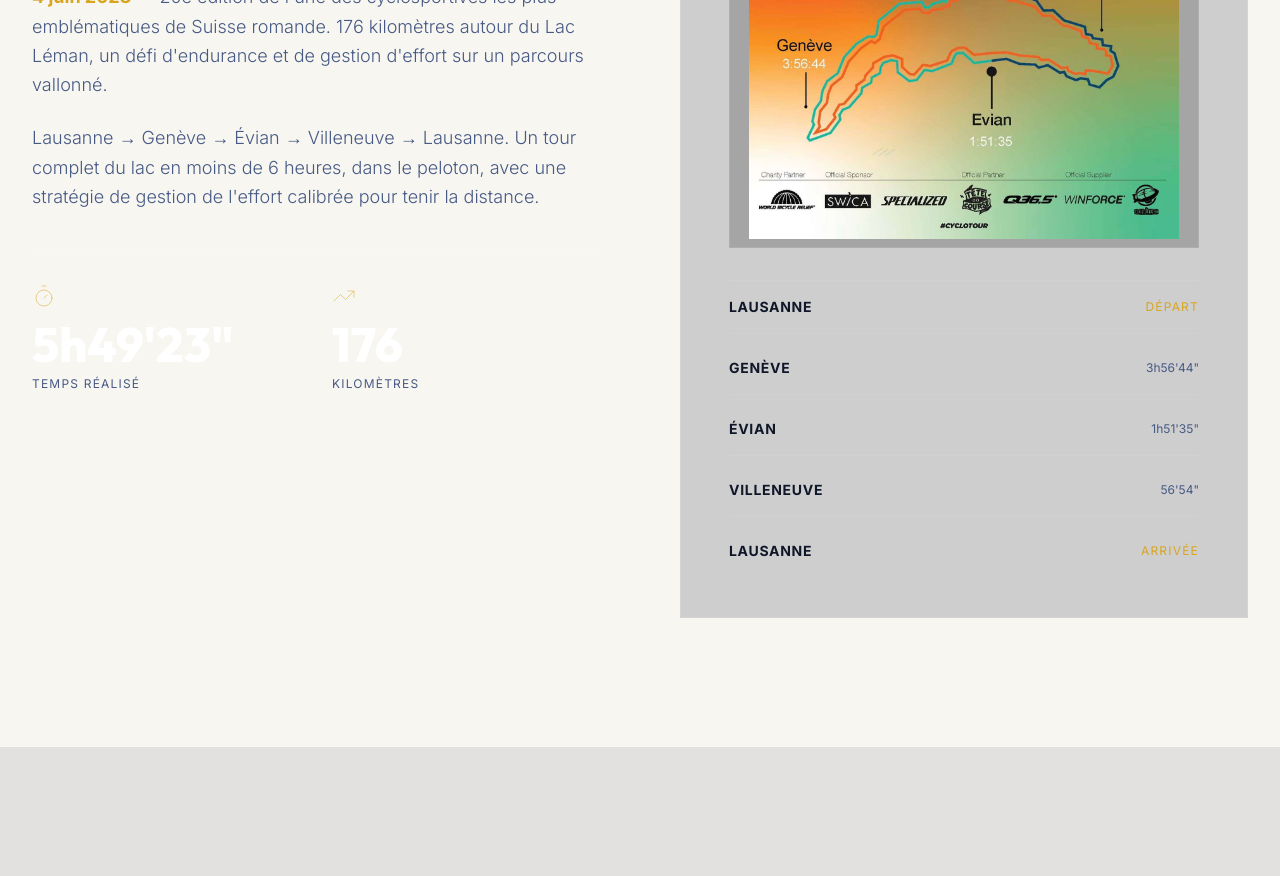
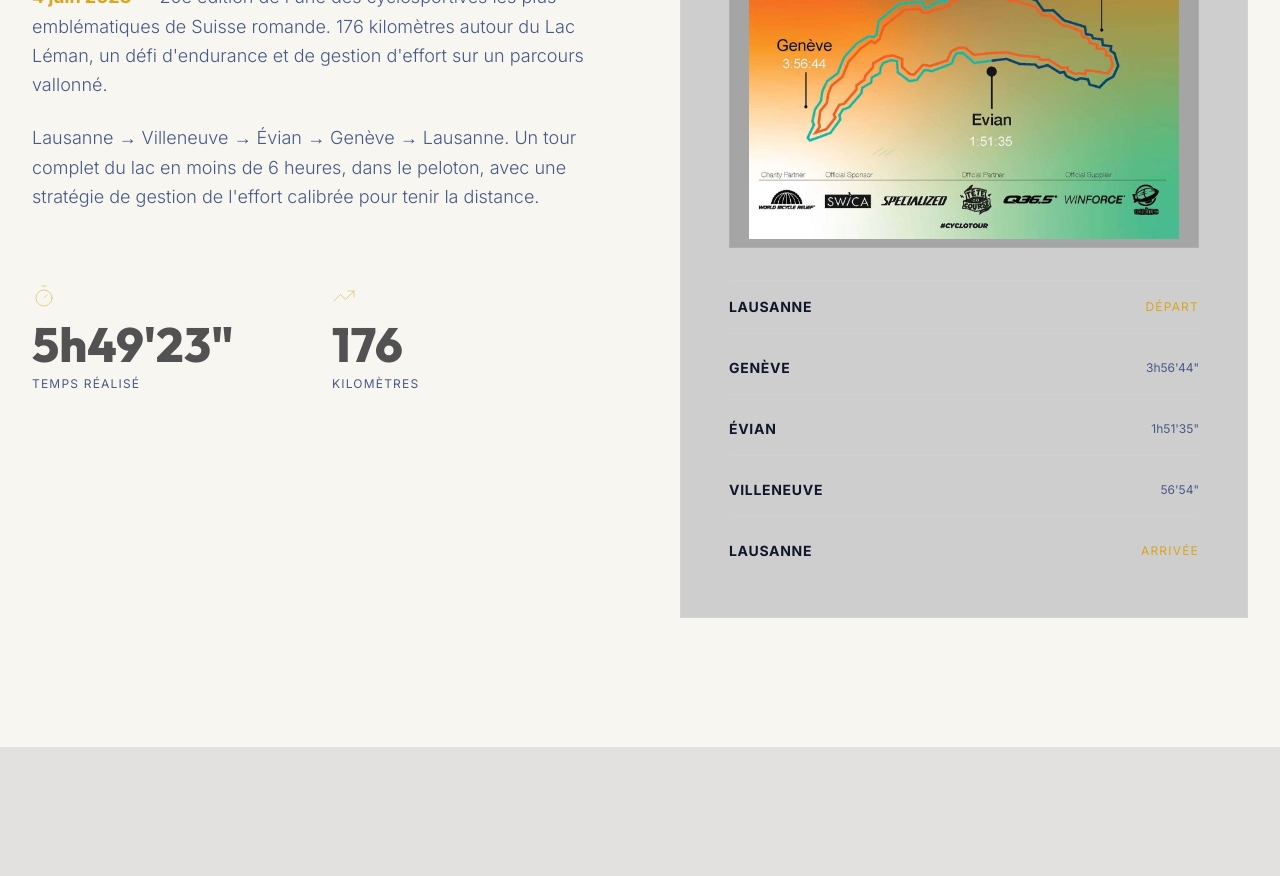
Before and after one commit to nc7hmwtkz4-dot/sg-335882f0-675b-4301-b1b4-dec62524d52d-1777717981, a Next.js app: page /performances in a window 1280 px wide. Shown: the part 1880-2756 px from the top of the page. Built offline with nearby package versions, Linux system fonts and the light colour scheme.

Commit message:
Update src/pages/performances.tsx

```diff
--- a/src/pages/performances.tsx
+++ b/src/pages/performances.tsx
@@ -61,20 +61,20 @@ export default function Performances() {
                 <p>
                   <span className="text-accent font-bold">4 juin 2023</span> — 20e édition de l'une des cyclosportives les plus emblématiques de Suisse romande. 176 kilomètres autour du Lac Léman, un défi d'endurance et de gestion d'effort sur un parcours vallonné.
                 </p>
-                <p>
-                  Lausanne → Genève → Évian → Villeneuve → Lausanne. Un tour complet du lac en moins de 6 heures, dans le peloton, avec une stratégie de gestion de l'effort calibrée pour tenir la distance.
+                <p>Lausanne → Villeneuve → Évian → Genève → Lausanne. Un tour complet du lac en moins de 6 heures, dans le peloton, avec une stratégie de gestion de l'effort calibrée pour tenir la distance.
+
                 </p>
               </div>
 
               <div className="grid grid-cols-2 gap-8 pt-8 border-t border-white/10">
                 <div className="space-y-2">
                   <Timer className="w-6 h-6 text-accent/50 mb-3" strokeWidth={1} />
-                  <p className="text-5xl font-heading font-extrabold text-white">5h49'23"</p>
+                  <p className="text-5xl font-heading font-extrabold text-white" style={{ color: "#525252" }}>5h49'23"</p>
                   <p className="text-xs text-muted-foreground uppercase tracking-widest">Temps réalisé</p>
                 </div>
                 <div className="space-y-2">
                   <TrendingUp className="w-6 h-6 text-accent/50 mb-3" strokeWidth={1} />
-                  <p className="text-5xl font-heading font-extrabold text-white">176</p>
+                  <p className="text-5xl font-heading font-extrabold text-white" style={{ color: "#525252" }}>176</p>
                   <p className="text-xs text-muted-foreground uppercase tracking-widest">Kilomètres</p>
                 </div>
               </div>
@@ -91,8 +91,8 @@ export default function Performances() {
                   src="/cyclotour-2023.jpg"
                   alt="Certificat Finisher Cyclotour du Léman 2023"
                   fill
-                  className="object-contain p-2 group-hover:scale-105 transition-transform duration-700"
-                />
+                  className="object-contain p-2 group-hover:scale-105 transition-transform duration-700" />
+
               </div>
 
               <div className="space-y-6 pt-4 border-t border-white/5">
@@ -203,6 +203,6 @@ export default function Performances() {
       </section>
 
       <Footer />
-    </div>
-  );
+    </div>);
+
 }
```
